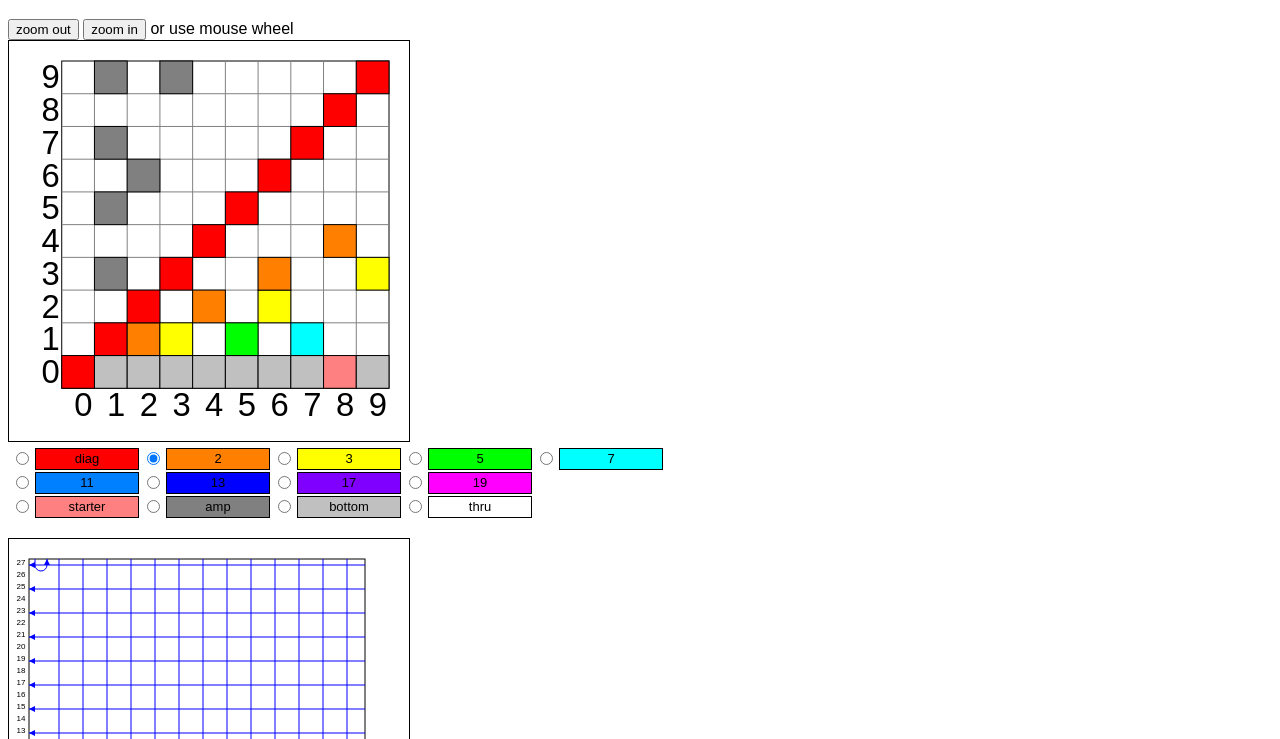
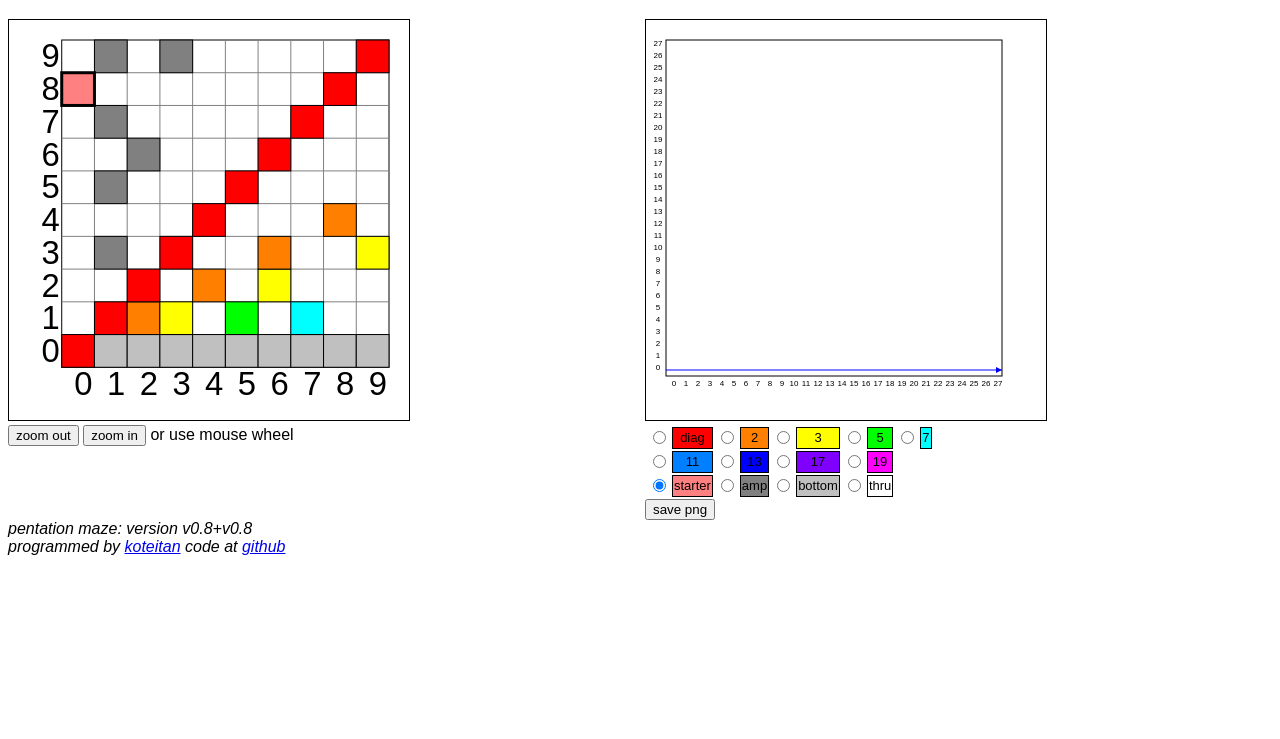
Before and after one commit to koteitan/pentation-maze, a plain HTML site: page index.html in a window 1280 px wide. Shown: the part 61-800 px from the top of the page. Drawn offline with Linux system fonts and the light colour scheme.

Commit message:
v0.8/show cursor and switch inner map of clicked block

```diff
--- a/index.html
+++ b/index.html
@@ -6,7 +6,6 @@
     <meta name="viewport" content="width=device-width, initial-scale=1.0">
     <style>
       .kindtd {
-        width: 100px;
         text-align: center;
         border: 1px solid #000;
         font-size: 13px;
@@ -17,42 +16,56 @@
       body {
         font-family: 'Hiragino Kaku Gothic ProN', 'Hiragino Sans', Meiryo, sans-serif;
       }
+      .container {
+        display: flex;
+        flex-wrap: wrap;
+        gap: 10px;
+      }
+      .item {
+        flex: 1 1 auto;
+        vertical-align: top;
+      }
     </style>
 </head>
 <body><form id="form0">
 
 <h1>pentation maze</h1>
 <textarea id="debug" rows="10" cols="50" style="display:none;"></textarea>
+<div class="container">
+  <div class="item">
+    <canvas id="canout" width="400" height="400" style="border:1px solid #000;"></canvas><br>
     <button id="zoomout" type=button>zoom out</button>
     <button id="zoomin" type=button>zoom in</button> or use mouse wheel<br>
-<canvas id="canout" width="400" height="400" style="border:1px solid #000;"></canvas><br>
+  </div>
+  <div class="item">
+    <canvas id="canin"  width="400" height="400" style="border:1px solid #000;"></canvas>
+    <br>
     <table>
       <tr>
-    <td><input type="radio" name="kinds" value="diag"     ></td><td class=kindtd id=kind9 >diag</td>
-    <td><input type="radio" name="kinds" value="0" checked></td><td class=kindtd id=kind0 >2</td>
-    <td><input type="radio" name="kinds" value="1"        ></td><td class=kindtd id=kind1 >3</td>
-    <td><input type="radio" name="kinds" value="2"        ></td><td class=kindtd id=kind2 >5</td>
-    <td><input type="radio" name="kinds" value="3"        ></td><td class=kindtd id=kind3 >7</td>
+        <td><input type="radio" name="kinds" value="diag"         ></td><td class=kindtd id=kind9 >diag</td>
+        <td><input type="radio" name="kinds" value="0"            ></td><td class=kindtd id=kind0 >2</td>
+        <td><input type="radio" name="kinds" value="1"            ></td><td class=kindtd id=kind1 >3</td>
+        <td><input type="radio" name="kinds" value="2"            ></td><td class=kindtd id=kind2 >5</td>
+        <td><input type="radio" name="kinds" value="3"            ></td><td class=kindtd id=kind3 >7</td>
       </tr>
       <tr>
-    <td><input type="radio" name="kinds" value="4"        ></td><td class=kindtd id=kind4 >11</td>
-    <td><input type="radio" name="kinds" value="5"        ></td><td class=kindtd id=kind5 >13</td>
-    <td><input type="radio" name="kinds" value="6"        ></td><td class=kindtd id=kind6 >17</td>
-    <td><input type="radio" name="kinds" value="7"        ></td><td class=kindtd id=kind7 >19</td>
+        <td><input type="radio" name="kinds" value="4"            ></td><td class=kindtd id=kind4 >11</td>
+        <td><input type="radio" name="kinds" value="5"            ></td><td class=kindtd id=kind5 >13</td>
+        <td><input type="radio" name="kinds" value="6"            ></td><td class=kindtd id=kind6 >17</td>
+        <td><input type="radio" name="kinds" value="7"            ></td><td class=kindtd id=kind7 >19</td>
       </tr>
       <tr>
-    <td><input type="radio" name="kinds" value="start"    ></td><td class=kindtd id=kind8 >starter</td>
-    <td><input type="radio" name="kinds" value="amp"      ></td><td class=kindtd id=kind10>amp</td>
-    <td><input type="radio" name="kinds" value="bottom"   ></td><td class=kindtd id=kind11>bottom</td>
-    <td><input type="radio" name="kinds" value="thru"     ></td><td class=kindtd id=kind12>thru</td>
+        <td><input type="radio" name="kinds" value="start" checked></td><td class=kindtd id=kind8 >starter</td>
+        <td><input type="radio" name="kinds" value="amp"          ></td><td class=kindtd id=kind10>amp</td>
+        <td><input type="radio" name="kinds" value="bottom"       ></td><td class=kindtd id=kind11>bottom</td>
+        <td><input type="radio" name="kinds" value="thru"         ></td><td class=kindtd id=kind12>thru</td>
       </tr>
-</table><br>
-<canvas id="canin"  width="400" height="400" style="border:1px solid #000;"></canvas>
-<br>
+    </table>
     <button id="save">save png</button>
-<br>
+  </div>
+</div>
 
-<address id="address">pentation maze: version v0.7+<span id="jsversion"></span><br>
+<address id="address">pentation maze: version v0.8+<span id="jsversion"></span><br>
 programmed by <a href='https://twitter.com/koteitan'>koteitan</a> code at <a href='https://github.com/koteitan/pentamaze/'>github</a><br>
 </address>
 <script src="main.js"></script>
--- a/main.js
+++ b/main.js
@@ -1,4 +1,5 @@
-const jsversion = 'v0.7';
+const jsversion = 'v0.8';
+//mathematics ----------------------------------
 const neq    = 14; //number of equations
 const nprime =  8; //number of prime numbers
 const nkind  = 13; //number of kinds of blocks
@@ -19,19 +20,42 @@ const blockers = [ //blockers[ie][ip]
    [0  , 0  , 0  , 0  , 1  ,  0  ,  0 ,  0],
    [0  , 0  , 0  , 0  , 0  ,  0  ,  0 ,  1]
 ];
-const kind2name  = ['2'  , '3'     , '5'     , '7'    , '11'  , '13'    , '17'   , '19'  , 'diag' , 'amp'    , 'bottom', 'start', 'thru'];
-
+const kind2name  = ['2','3','5','7','11','13','17','19','diag','amp','start','bottom','thru'];
 const divs  =[ -1,  0,  1,  0,  2,  1,  2,  3, 4, 1, 5, 2, 6, 3];
 const amps  =[  0,  9, 25, 13, 49, 17, 19,121, 1, 3, 1, 5, 1, 7];
 const primes=[2,3,5,7,11,13,17,19];
-// Select the canvas and button elements
-const canout = document.getElementById('canout');
-const canin  = document.getElementById('canin');
-const ctxout = canout.getContext('2d');
-const ctxin  = canin .getContext('2d');
 let kind2color = [];
-
-
+const name2kind = function(name){
+  for(let i=0; i<nkind; i++){
+    if(kind2name[i] == name){
+      return i;
+    }
+  }
+  return -1;
+}
+const getkind = function(x, y){
+  if(x==0 && y==8){
+    return name2kind('start');
+  }else if(x>=0 && y>=0 && x==y){
+    return name2kind('diag');
+  }else if(x>0 && y>0){
+    for(let a=0; a<amps.length; a++){
+      if(y == x * amps[a] && amps[a] > 1){
+        return name2kind('amp');
+      }
+    }
+  }else if(x>0 && y==0){
+    return name2kind('bottom');
+  }else if(x>=0 && y>=0){
+    //primes
+    for(let ip=0; ip<nprime; ip++){
+      if(y*primes[ip] == x){
+        return ip;
+      }
+    }
+  }
+  return name2kind('thru');
+}
 window.onload = function() {
   document.getElementById('jsversion').textContent = jsversion;
   //make kind2color
@@ -45,19 +69,19 @@ window.onload = function() {
   }
   if(true){
     kind2color = [
-      'rgb(255,128,  0)', //orange
-      'rgb(255,255,  0)', //yellow
-      'rgb(  0,255,  0)', //green
-      'rgb(  0,255,255)', //cyan
-      'rgb(  0,128,255)', //sky blue
-      'rgb(  0,  0,255)', //blue
-      'rgb(128,  0,255)', //purple
-      'rgb(255,  0,255)', //magenta
-      'rgb(255,128,128)', //pink
-      'rgb(255,  0,  0)', //red
-      'rgb(128,128,128)', //gray
-      'rgb(192,192,192)', //silver
-      'rgb(255,255,255)', //white
+      'rgb(255,128,  0)', //orange   2
+      'rgb(255,255,  0)', //yellow   3
+      'rgb(  0,255,  0)', //green    5
+      'rgb(  0,255,255)', //vyan     7
+      'rgb(  0,128,255)', //sky blue 11
+      'rgb(  0,  0,255)', //blue     13
+      'rgb(128,  0,255)', //purple   17
+      'rgb(255,  0,255)', //magenta  19
+      'rgb(255,128,128)', //pink     diag
+      'rgb(255,  0,  0)', //red      amp
+      'rgb(128,128,128)', //gray     bottom
+      'rgb(192,192,192)', //silver   start
+      'rgb(255,255,255)', //white    thru
     ];
   }
   for(let i=0; i<nkind; i++){
@@ -65,33 +89,26 @@ window.onload = function() {
   }
   resize();
 }
-const initgui = function(){
-  resize();
-}
-const resize = function() {
-  const mgnx = 40;
-  const mgny = 0;
-  const wx =  window.innerWidth  - mgnx;
-  const wy = (window.innerHeight - mgny) / 2;
-  const w = Math.min(wx, wy);
-
-  const dpr = window.devicePixelRatio || 1;
-  canin.width = w * dpr;
-  canin.height = w * dpr;
-  canout.width = w * dpr;
-  canout.height = w * dpr;
-
-  canin.style.width = `${w}px`;
-  canin.style.height = `${w}px`;
-  canout.style.width = `${w}px`;
-  canout.style.height = `${w}px`;
-
-  ctxin.scale(dpr, dpr);
-  ctxout.scale(dpr, dpr);
-
-  drawcanin();
-  drawcanout();
-};
+// GUI events
+const margin_out = 20;
+const canout = document.getElementById('canout');
+const canin  = document.getElementById('canin');
+const ctxout = canout.getContext('2d');
+const ctxin  = canin .getContext('2d');
+let nblock = 10; //number of blocks in a view
+let vx = 0;           //current view x
+let vy = 0;           //current view y
+let cx = 0;           //current cursor x
+let cy = 8;           //current cursor y
+let dragging = false; //mouse dragging flag
+let downx = 0;        //mouse and touch down x
+let downy = 0;        //mouse and touch down y
+let downx2 = 0;       //second touch down x
+let downy2 = 0;       //second touch down y
+let downvx = vx;      //view x when down
+let downvy = vy;      //view y when down
+let downnblock = nblock; //nblock when down
+//debug print
 const print = function(str){
   document.getElementById('debug').style.display = 'block';
   document.getElementById('debug').textContent = str;
@@ -104,7 +121,7 @@ const margin_in = 20;
 const drawcanin = function() {
   // settings
   const margin = margin_in;
-  const ctx = ctxin;
+  const ctx    = ctxin;
   const wx     = canin.width  / window.devicePixelRatio;
   const wy     = canin.height / window.devicePixelRatio;
   const ntile  = neq*2;
@@ -117,6 +134,7 @@ const drawcanin = function() {
   }
   const bx     = tx*ntile;
   const by     = ty*ntile;
+  const kind   = document.querySelector('input[name="kinds"]:checked').value;
 
   //draw a background
   ctx.fillStyle = 'white';
@@ -142,7 +160,6 @@ const drawcanin = function() {
   //draw path
   ctx.strokeStyle = 'blue';
   ctx.fillStyle   = 'blue';
-  const kind = form0.querySelector('input[name="kinds"]:checked').value;
   if(isFinite(kind)){
     //draw primes
     const selp   = parseInt(kind);
@@ -408,33 +425,6 @@ const drawcanin = function() {
   }//if(isNaN)
 }
 
-function findfontsize(ctx, text, bx, by) {
-    let minFontSize = 1;
-    let maxFontSize = 100; // 大きな値を仮定
-    let bestFontSize = minFontSize;
-
-    while (minFontSize <= maxFontSize) {
-        const fontSize = Math.floor((minFontSize + maxFontSize) / 2);
-        ctx.font = `${fontSize}px Arial`; // フォントサイズを設定
-        // 文字列の幅と高さを測定
-        const metrics = ctx.measureText(text);
-        const width = metrics.width;
-        const height = metrics.actualBoundingBoxAscent + metrics.actualBoundingBoxDescent;
-
-        if (width <= bx && height <= by) {
-            bestFontSize = fontSize; // 現在のフォントサイズが収まる場合は更新
-            minFontSize = fontSize + 1;
-        } else {
-            maxFontSize = fontSize - 1; // 超えた場合はフォントサイズを縮小
-        }
-    }
-    return bestFontSize;
-}
-
-const margin_out = 20;
-let cx = 0; //current block x
-let cy = 0; //current block y
-let nblock = 10;
 const drawcanout = function() {
   // settings
   const ctx = ctxout;
@@ -469,7 +459,7 @@ const drawcanout = function() {
     ctx.stroke();
   }
   //draw axes
-  const text = Math.max(Math.abs(cx), Math.abs(cx+nblock-1)).toString();
+  const text = Math.max(Math.abs(vx), Math.abs(vx+nblock-1)).toString();
   const fmgnx = 2;
   const fmgny = 2;
   let fontsize = findfontsize(ctx, text, bx-fmgnx*2, by-fmgny*2)*0.8;
@@ -484,11 +474,11 @@ const drawcanout = function() {
   ctx.fillStyle    = 'black';
   for(let i=0; i<nblock; i++){
     //x axis at bottom
-    ctx.fillText(i+cx, -fmgnx+mgnx+bx*i+bx     ,fmgny+mgny+sy);
+    ctx.fillText(i+vx, -fmgnx+mgnx+bx*i+bx     ,fmgny+mgny+sy);
     //ctx.strokeRect    (mgnx+bx*i+bx-strx, mgny+sy, strx, strya+stryd);
 
     //y axis at left, flip ud
-    ctx.fillText(i+cy, -fmgnx+mgnx     , fmgny+mgny+sy-by*i-by);
+    ctx.fillText(i+vy, -fmgnx+mgnx     , fmgny+mgny+sy-by*i-by);
     //ctx.strokeRect    (mgnx-strx, mgny+sy-by*i-by, strx, stry);
   }
   //draw blocks
@@ -501,8 +491,8 @@ const drawcanout = function() {
   let color;
   for(let x=0; x<nblock; x++){
     for(let y=0; y<nblock; y++){
-      let px = x + cx;
-      let py = y + cy;
+      let px = x + vx;
+      let py = y + vy;
       //primes
       if(px>0 && py>0){
         for(let ip=0; ip<nprime; ip++){
@@ -515,7 +505,7 @@ const drawcanout = function() {
       let ikind = nprime;
       //starter
       color = kind2color[ikind++];
-      if(px==8 && py==0){
+      if(px==0 && py==8){
         drawblock(mgnx+bx*x, mgny+sy-by*y-by, bx, by, color);
         continue;
       }
@@ -543,25 +533,25 @@ const drawcanout = function() {
         continue;
       }
       //thru
+    }//for(y)
+  }//for(x)
+  //draw cursor
+  //width of cursor
+  ctx.lineWidth = 3;
+  ctx.strokeStyle = 'black';
+  if(cx>=vx && cx<vx+nblock && cy>=vy && cy<vy+nblock){
+    ctx.strokeRect(mgnx+bx*(cx-vx), mgny+sy-by*(cy-vy)-by, bx, by);
   }
-  }
-}
-// GUI
+  ctx.lineWidth = 1;
+
+}//drawcanout
 // slide by swipe and zoom by pinch
-let dragging = false;
-let downx = 0;
-let downy = 0;
-let downcx = cx;
-let downcy = cy;
-let downx2 = 0;
-let downy2 = 0;
-let downnblock = nblock;
 canout.addEventListener('touchstart', (e) => {
   e.preventDefault();
   downx = e.touches[0].clientX * window.devicePixelRatio;
   downy = e.touches[0].clientY * window.devicePixelRatio;
-  downcx = cx;
-  downcy = cy;
+  downvx = vx;
+  downvy = vy;
   if(e.touches.length == 2){
     downx2 = e.touches[1].clientX * window.devicePixelRatio;
     downy2 = e.touches[1].clientY * window.devicePixelRatio;
@@ -573,8 +563,8 @@ canout.addEventListener('touchmove', (e) => {
   if(e.touches.length == 1){
     const mx = e.touches[0].clientX * window.devicePixelRatio;
     const my = e.touches[0].clientY * window.devicePixelRatio;
-    cx = downcx + Math.floor((downx - mx) / (canout.width / nblock));
-    cy = downcy + Math.floor((my - downy) / (canout.height / nblock));
+    vx = downvx + Math.floor((downx - mx) / (canout.width / nblock));
+    vy = downvy + Math.floor((my - downy) / (canout.height / nblock));
     drawcanout();
   }else if(e.touches.length == 2){
     const mx = e.touches[0].clientX * window.devicePixelRatio;
@@ -594,8 +584,9 @@ canout.addEventListener('touchmove', (e) => {
     const fy = (downy + downy2) / 2;
     const fx2 = (mx + mx2) / 2;
     const fy2 = (my + my2) / 2;
-    cx = downcx + Math.floor((fx - fx2) / (canout.width / nblock));
-    cy = downcy + Math.floor((fy2 - fy) / (canout.height / nblock));
+    vx = downvx + Math.floor((fx - fx2) / (canout.width / nblock));
+    vy = downvy + Math.floor((fy2 - fy) / (canout.height / nblock));
+
     drawcanout();
   }
 });
@@ -616,18 +607,20 @@ canout.addEventListener('wheel', function(e){
     }
   }
   zoom(nblocknew);
+
+  drawcanout();
   e.preventDefault();
   return false;
 });
-// slide by mouse drag
+// mouse down (start to move or click)
 canout.addEventListener('mousedown', (e) => {
   const wx = canout.width  / window.devicePixelRatio;
   const wy = canout.height / window.devicePixelRatio;
   //dragx = convert browserx to canbas x pixcel
   downx =      Math.floor((e.clientX - canout.getBoundingClientRect().left) * wx / canout.clientWidth);
   downy = wy - Math.floor((e.clientY - canout.getBoundingClientRect().top ) * wy / canout.clientHeight);
-  downcx = cx;
-  downcy = cy;
+  downvx = vx;
+  downvy = vy;
   //debug out
   if(false){
     const bx   = Math.floor((wx-2*margin_out)/(nblock+1));
@@ -640,6 +633,7 @@ canout.addEventListener('mousedown', (e) => {
   }
   dragging = true;
 });
+// mouse move (move)
 canout.addEventListener('mousemove', (e) => {
   if(dragging){
     const wx = canout.width  / window.devicePixelRatio;
@@ -656,17 +650,51 @@ canout.addEventListener('mousemove', (e) => {
     const dby = Math.floor((downy - mgny) / by);
     const mbx = Math.floor((   mx - mgnx) / bx);
     const mby = Math.floor((   my - mgny) / by);
-    //console.log("mbx = " + mbx + ", mby = " + mby + ", dbx = " + dbx + ", dby = " + dby + ", mbx-dbx = " + (mbx-dbx) + ", mby-dby = " + (mby-dby));
-    newcx = downcx - (mbx - dbx);
-    newcy = downcy - (mby - dby);
-    if(!isNaN(newcx) && !isNaN(newcy)){
-      cx = newcx;
-      cy = newcy;
+    newvx = downvx - (mbx - dbx);
+    newvy = downvy - (mby - dby);
+    if(!isNaN(newvx) && !isNaN(newvy)){
+      vx = newvx;
+      vy = newvy;
     }
+
+    e.preventDefault();
     drawcanout();
   }
 });
+// mouse up (end to move or click)
 canout.addEventListener('mouseup', (e) => {
+  const wx = canout.width  / window.devicePixelRatio;
+  const wy = canout.height / window.devicePixelRatio;
+  const bx   = Math.floor((wx-2*margin_out)/(nblock+1));
+  const by   = Math.floor((wy-2*margin_out)/(nblock+1));
+  const mgnx = margin_out + bx;
+  const mgny = margin_out;
+  const mx =      Math.floor((e.clientX - canout.getBoundingClientRect().left) * canout.width / canout.clientWidth);
+  const my = wy - Math.floor((e.clientY - canout.getBoundingClientRect().top ) * canout.height / canout.clientHeight);
+  const dbx = Math.floor((downx - mgnx) / bx);
+  const dby = Math.floor((downy - mgny) / by);
+  const mbx = Math.floor((   mx - mgnx) / bx);
+  const mby = Math.floor((   my - mgny) / by);
+
+  if(dbx == mbx && dby == mby){ //click
+    cx = dbx + vx;
+    cy = dby + vy - 1;
+
+    const k=getkind(cx, cy);
+    for(let j=0; j<nkind; j++){
+      if(k == name2kind(form0.kinds[j].value)){
+        form0.kinds[j].checked = true;
+        break;
+      }else{
+        form0.kinds[j].checked = false;
+      }
+    }
+    e.preventDefault();
+    drawcanout();
+    drawcanin();
+
+  }
+
   dragging = false;
 });
 canout.addEventListener('mouseout', (e) => {
@@ -676,11 +704,13 @@ canout.addEventListener('mouseout', (e) => {
 // by button
 document.getElementById('zoomin').addEventListener('click', function(e){
   zoom(nblock-1);
+  drawcanout();
   e.preventDefault();
   return false;
 });
 document.getElementById('zoomout').addEventListener('click', function(e){
   zoom(nblock+1);
+  drawcanout();
   e.preventDefault();
   return false;
 });
@@ -704,11 +734,35 @@ form0.save.addEventListener('click', () => {
   link.click();
 });
 // resize
+const resize = function() {
+  const mgnx = 40;
+  const mgny = 0;
+  const wx =  window.innerWidth  - mgnx;
+  const wy = (window.innerHeight - mgny) / 2;
+  const w = Math.min(wx, wy);
+
+  const dpr = window.devicePixelRatio || 1;
+  canin.width = w * dpr;
+  canin.height = w * dpr;
+  canout.width = w * dpr;
+  canout.height = w * dpr;
+
+  canin.style.width = `${w}px`;
+  canin.style.height = `${w}px`;
+  canout.style.width = `${w}px`;
+  canout.style.height = `${w}px`;
+
+  ctxin.scale(dpr, dpr);
+  ctxout.scale(dpr, dpr);
+
+  drawcanin();
+  drawcanout();
+};
 window.addEventListener('resize', resize);
 //zoom common
+const zoom = function(nblocknew){
   const nblockmin = 2;
   const nblockmax = 1000;
-const zoom = function(nblocknew){
   if(nblocknew < nblockmin){
     nblock = nblockmin;
   }else if(nblocknew > nblockmax){
@@ -716,10 +770,9 @@ const zoom = function(nblocknew){
   }else{
     nblock = nblocknew;
   }
-  drawcanout();
 }
-
-
+//general functions -------------------------------------------
+//convert real number to color
 const real2color = (i, bmin=0, bmax=1) => {
   let r, g, b;
   if(i < 1/3){
@@ -740,3 +793,26 @@ const real2color = (i, bmin=0, bmax=1) => {
   b = (b * (bmax - bmin) + bmin) * 255;
   return 'rgb(' + r + ',' + g + ',' + b + ')';
 }
+//find font size to fit the box
+function findfontsize(ctx, text, bx, by) {
+  let minFontSize = 1;
+  let maxFontSize = 100; // 大きな値を仮定
+  let bestFontSize = minFontSize;
+
+  while (minFontSize <= maxFontSize) {
+      const fontSize = Math.floor((minFontSize + maxFontSize) / 2);
+      ctx.font = `${fontSize}px Arial`; // フォントサイズを設定
+      // 文字列の幅と高さを測定
+      const metrics = ctx.measureText(text);
+      const width = metrics.width;
+      const height = metrics.actualBoundingBoxAscent + metrics.actualBoundingBoxDescent;
+
+      if (width <= bx && height <= by) {
+          bestFontSize = fontSize; // 現在のフォントサイズが収まる場合は更新
+          minFontSize = fontSize + 1;
+      } else {
+          maxFontSize = fontSize - 1; // 超えた場合はフォントサイズを縮小
+      }
+  }
+  return bestFontSize;
+}
```
Lines whose indentation alone changed are shown as unchanged.
